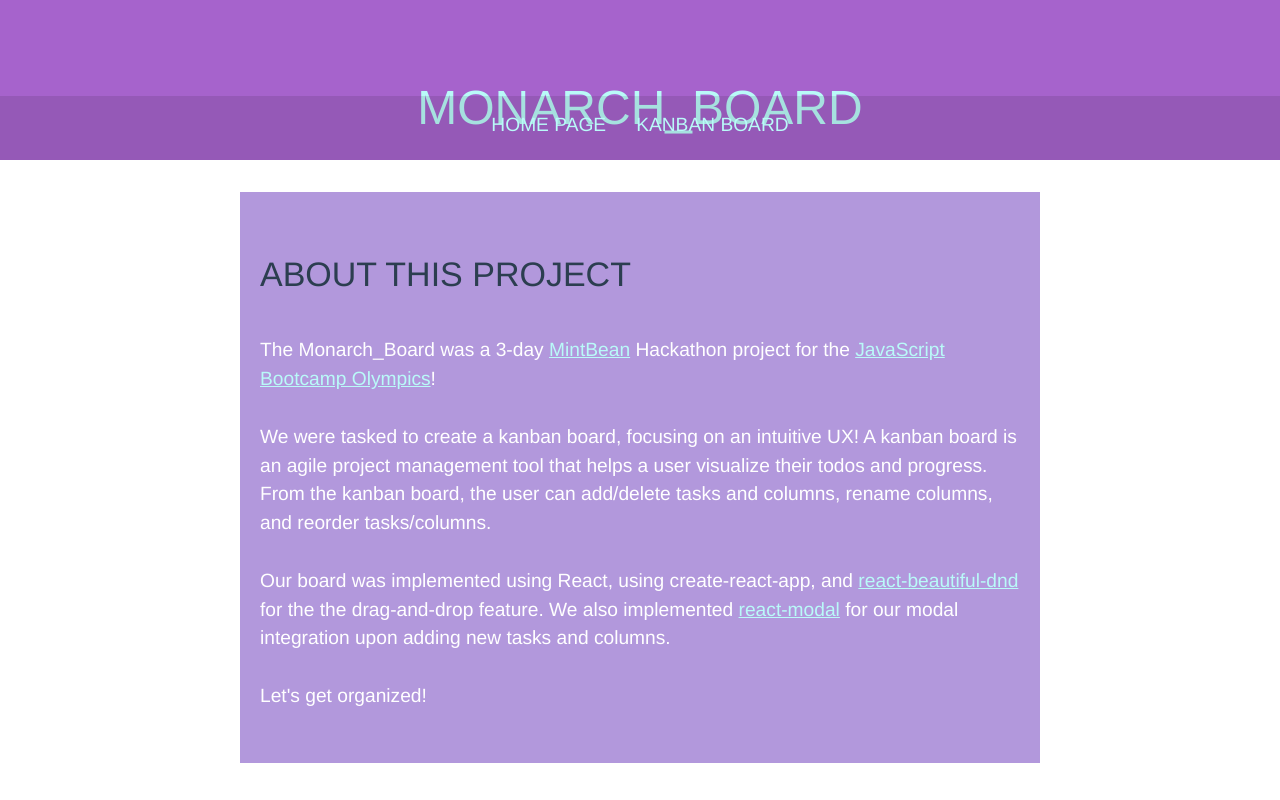
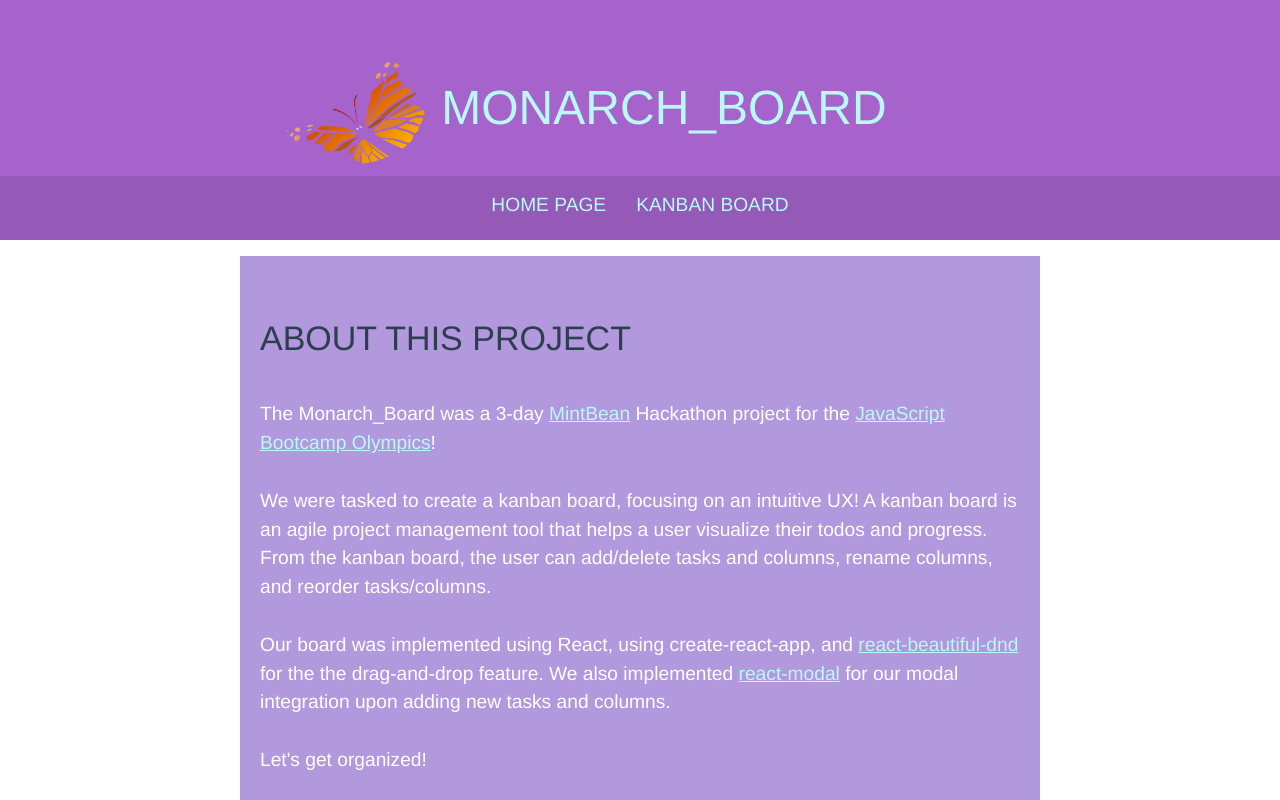
Before and after one commit to michellekaplan7/kanban-project-board, a React (Create React App) app: page / in a window 1280 px wide. Shown: the top 800 px of the page. Built offline with nearby package versions, Linux system fonts and the light colour scheme.

Commit message:
Add logo for board

```diff
--- a/src/components/App/App.js
+++ b/src/components/App/App.js
@@ -12,7 +12,7 @@ const Body = styled.div`
   background-color: white;
   font-family: helvetica, arial, sans-serif;
   font-size: 16px;
-  margin-top: 15%;
+  margin-top: 20%;
   @include transition(padding-top 0.5s ease);
 `;
 
--- a/src/components/Header/Header.js
+++ b/src/components/Header/Header.js
@@ -1,18 +1,18 @@
 import React from "react";
 import { Link } from "react-router-dom";
-import './Header.css'
+import "./Header.css";
 import styled from "styled-components";
 
 const Container = styled.div`
   width: 100%;
-height: 20%;
+  height: 30%;
   background-color: #a663cc;
   text-align: center;
 
   position: fixed;
   top: 0;
   overflow: hidden;
-@include transition(all .5s ease);
+  @include transition(all 0.5s ease);
 `;
 
 const HeaderTitle = styled.p`
@@ -21,7 +21,7 @@ color: #b9faf8;
   line-height: 2.5em;
   text-transform: uppercase;
   font-weight: 250;
-@include transition(all .3s ease);
+  @include transition(all 0.3s ease);
 `;
 
 const NavContainer = styled.div`
@@ -30,13 +30,29 @@ bottom: 0;
   height: 4em;
   line-height: 60px;
   width: 100%;
-background-color: rgba(0,0,0,.1);
+  background-color: rgba(0, 0, 0, 0.1);
+`;
+
+const ProfileImage = styled.img`
+  height: 7em;
+  border-radius: 50%;
+  padding: 1em;
+`;
+
+const HeaderWrapper = styled.div`
+  display: flex;
+  justify-content: center;
+  align-items: center;
+  margin-right: 10%;
 `;
 
 const Header = () => {
   return (
     <Container>
+      <HeaderWrapper>
+        <ProfileImage alt="monarch butterfly" src="/images/bfly_white.png" />
         <HeaderTitle>MONARCH_BOARD</HeaderTitle>
+      </HeaderWrapper>
       <NavContainer>
         <Link to="/" className="headerLink">
           home page
```
Also changed, not shown: public/images/bfly_white.png (added). Lines whose indentation alone changed are shown as unchanged.
